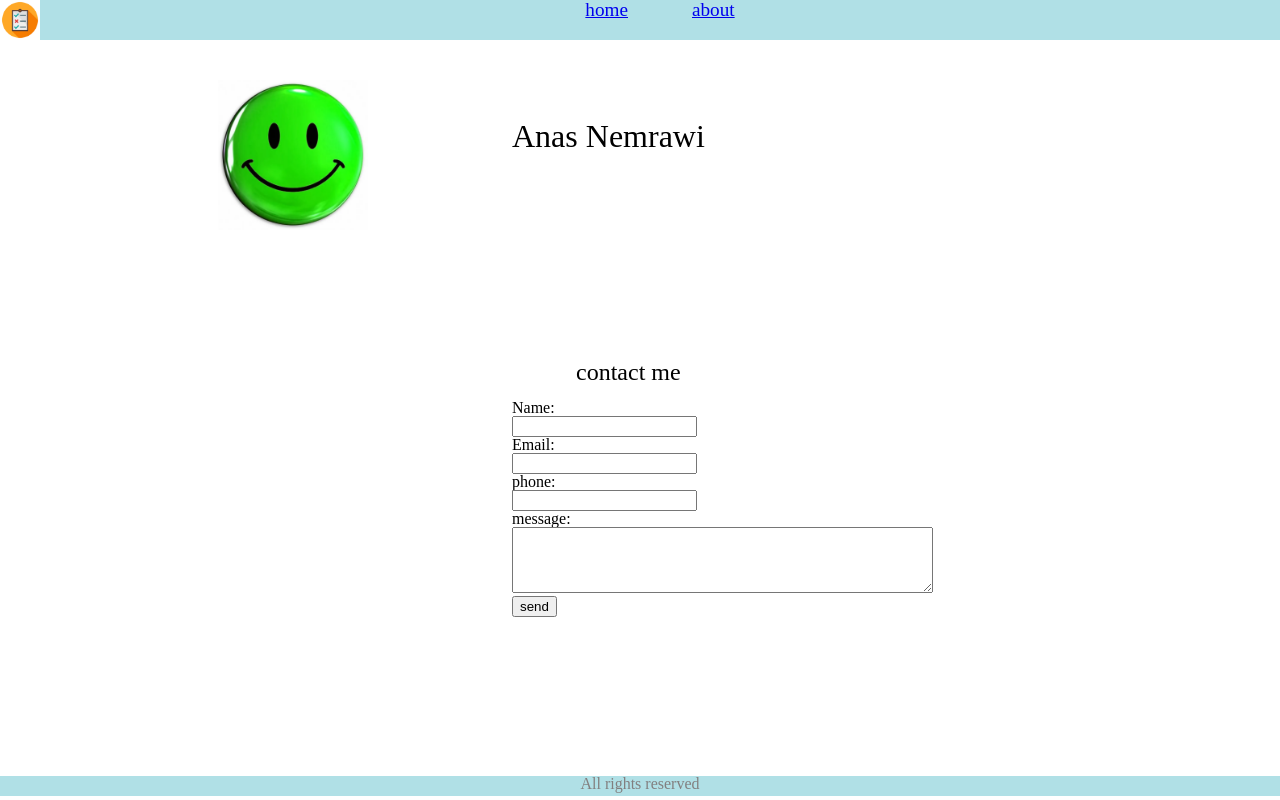
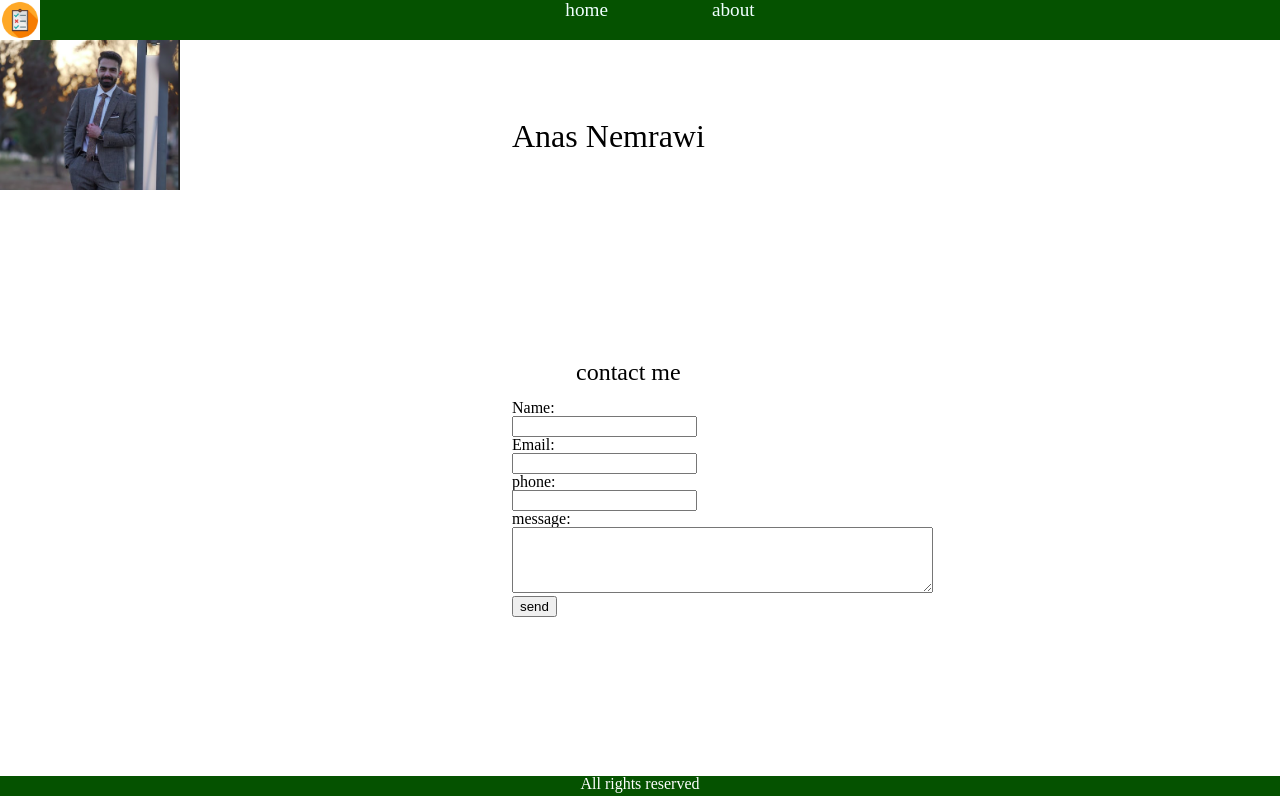
Before and after one commit to AnasNemrawi/todo-project, a plain HTML site: page about.html in a window 1280 px wide. Drawn offline with Linux system fonts and the light colour scheme.

Commit message:
adding js code

```diff
--- a/about.html
+++ b/about.html
@@ -21,7 +21,7 @@
         <main>
             <h2>Anas Nemrawi</h2>
         <div class="smily">
-            <img src="./smily.png"   position: fixed top: 10% left: 20% right: auto; height="150px" width="150px">
+            <img src="./image.png"     position:  fixed top: 50% left: 20% right: auto; height="150px" width="180px">
         </div>
 
         <h3> contact me</h3>
--- a/css/style.css
+++ b/css/style.css
@@ -1,3 +1,27 @@
+header {
+  text-decoration:none;
+  height: 40px;
+  width: 100%;
+  padding: 0px;
+  text-align: center;
+  background:powderblue;
+  background-color: rgb(5, 82, 0);
+  color: rgb(255, 255, 255);
+
+}
+
+a {
+  gap: 20xp;
+  padding: 10px 20px;
+  text-decoration: none;
+  color: azure;
+  margin-left: 30px;
+  margin-right: 30px;
+  font-size:larger ;
+  text-align: center;
+
+}
+
 table, th, td  {
 
     height: 60px;
@@ -23,33 +47,14 @@ td {
     font-style:unset ;
   }
 
-  header {
-    text-decoration:none;
 
-    height: 40px;
-    width: 100%;
-    padding: 0px;
-    text-align: center;
-    background:powderblue;
-    background-color: powderblue;
-    color: rgb(255, 255, 255);
 
-  }
 
-  a {
-    margin-left: 30px;
-    margin-right: 30px;
-    font-size:larger;
-
-    text-align: center;
-
-  }
 
   img {
-    background-color: chocolate;
+    background: chocolate;
     height: 30;
     width: 30;
-    text-align: center;
     top: 0;
     float: left;
     padding-left: 0;
@@ -85,11 +90,15 @@ td {
 
 
   }
-div{
+.smily div{
   position: fixed;
-  top: 10%;
-  left: 17%;
+  padding: 80px;
+  top: 50% ;
+  left: 20% ;
   right: auto;
+  height="150px" ;
+  width="180px";
+
 }
   footer {
     position: fixed;
@@ -99,9 +108,9 @@ div{
     width: 100%;
     padding: 0px;
     text-align: center;
-    background:powderblue;
-    background-color: powderblue;
-    color: rgb(130, 127, 127);
+    background:rgb(0, 0, 0);
+    background-color: rgb(5, 82, 0);
+    color: rgb(255, 255, 255);
 
 
   }
```
Also changed, not shown: app.js (added, +48 -0 lines), index.html (+1 -0 lines), image.png (added), smily.png (deleted).
